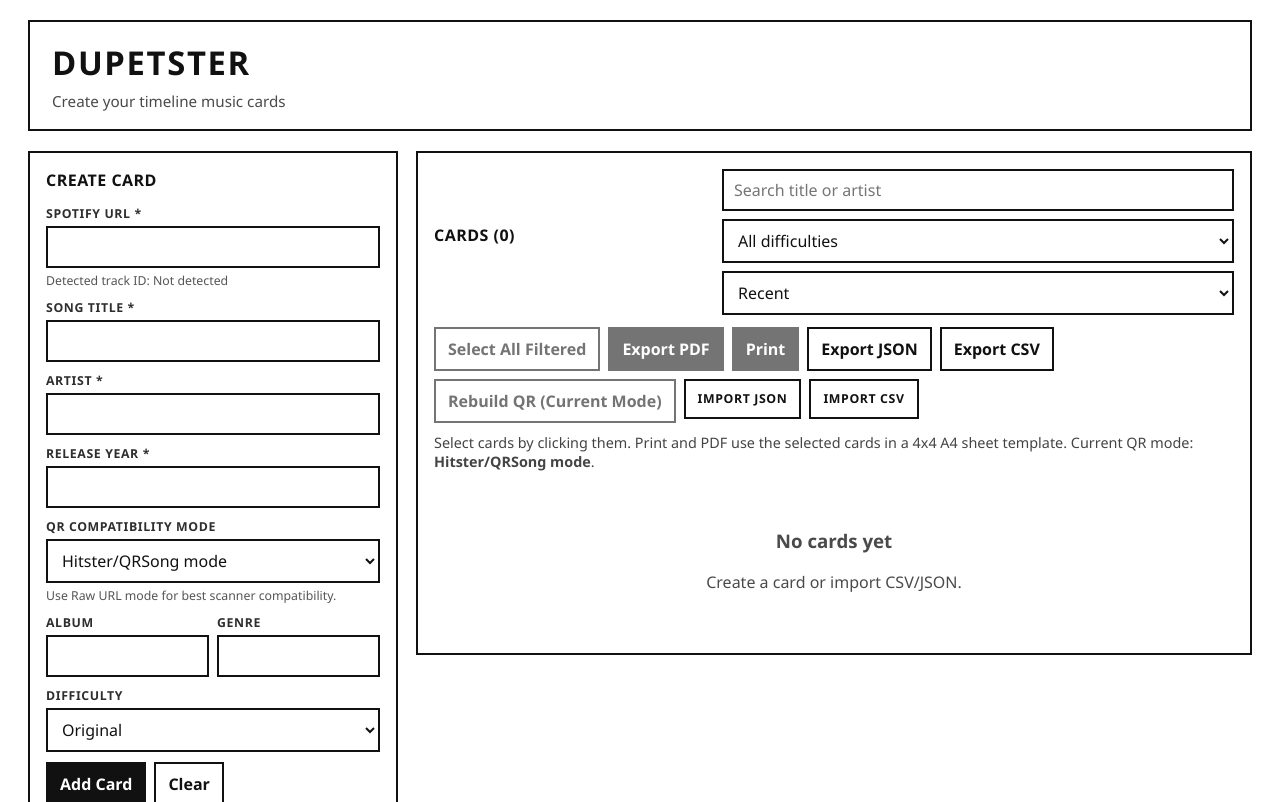
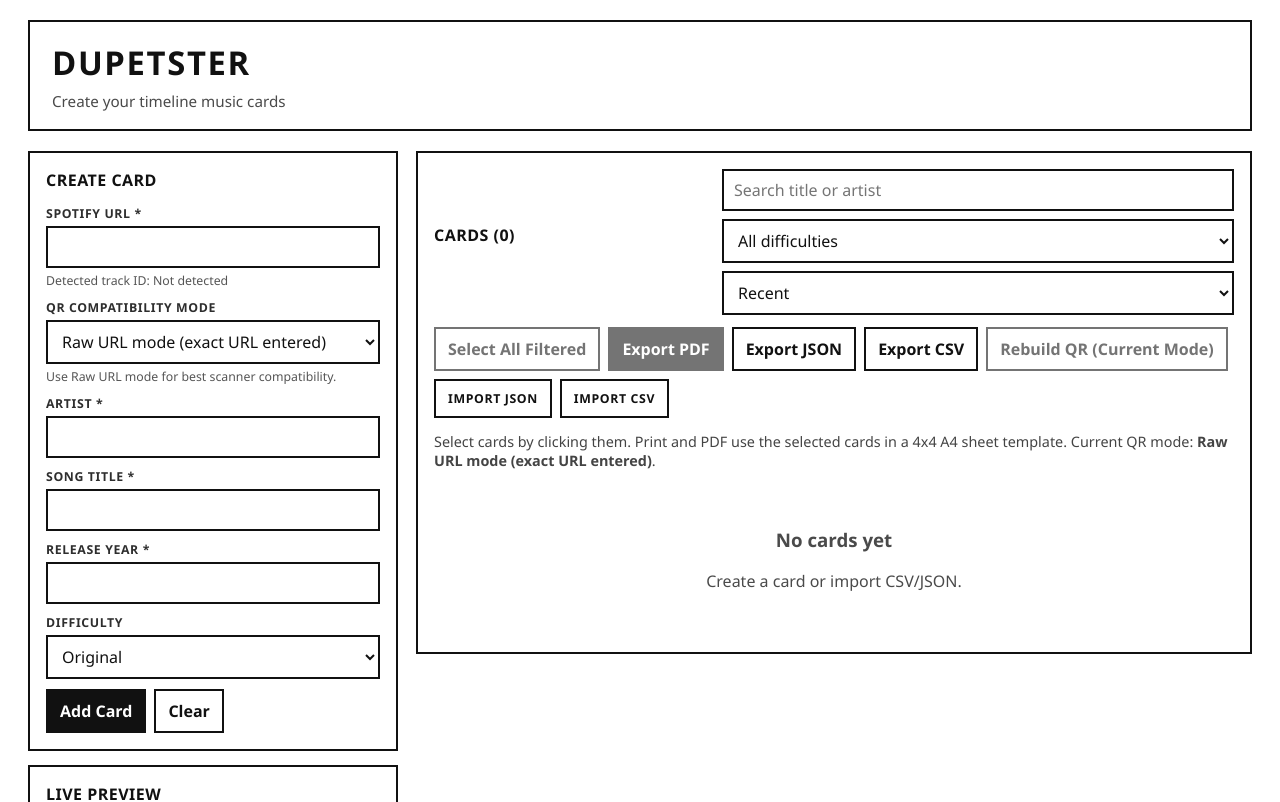
Before and after one commit to 2y2son4/dupetster-app, an Angular app: page / in a window 1280 px wide. Shown: the top 802 px of the page. Built offline with nearby package versions, Linux system fonts and the light colour scheme.

Commit message:
refactor unused functionalities

```diff
--- a/src/app/app.html
+++ b/src/app/app.html
@@ -51,7 +51,7 @@
   </section>
 
   <app-cards-section [filteredCards]="state.filteredCards" [pagedCards]="state.pagedCards"
-    [selectedPages]="state.selectedPages" [selectedCardIds]="state.selectedCardIds" [difficulties]="state.difficulties"
+    [selectedCardIds]="state.selectedCardIds" [difficulties]="state.difficulties"
     [searchQuery]="state.searchQuery" [difficultyFilter]="state.difficultyFilter" [sortMode]="state.sortMode"
     [selectedCount]="state.selectedCount" [allFilteredSelected]="state.allFilteredSelected"
     [cardsCount]="state.cards.length" [pdfLoading]="state.pdfLoading()" [revealYear]="state.revealYear"
@@ -59,7 +59,7 @@
     (searchQueryChange)="state.onSearchQueryChange($event)"
     (difficultyFilterChange)="state.onDifficultyFilterChange($event)" (sortModeChange)="state.onSortModeChange($event)"
     (toggleSelectAllFiltered)="state.toggleSelectAllFiltered()" (exportPdf)="state.exportPdf()"
-    (printSelected)="state.printSelected()" (exportJson)="state.exportJson()" (exportCsv)="state.exportCsv()"
+    (exportJson)="state.exportJson()" (exportCsv)="state.exportCsv()"
     (regenerateQr)="state.regenerateQrForAllCards()" (importJson)="state.onImportJson($event)"
     (importCsv)="state.onImportCsv($event)" (toggleSelect)="state.toggleSelect($event)"
     (editCard)="state.editCard($event)" (duplicateCard)="state.duplicateCard($event)"
--- a/src/app/app.scss
+++ b/src/app/app.scss
@@ -522,83 +522,6 @@ textarea {
   }
 }
 
-.print-sheet {
-  display: none;
-}
-
-.sheet-page {
-  width: 210mm;
-  min-height: 297mm;
-  display: grid;
-  grid-template-columns: repeat(4, 1fr);
-  grid-template-rows: repeat(4, 1fr);
-  border: 1px solid #000;
-  background: #fff;
-}
-
-.sheet-card {
-  border: 1px solid #000;
-  background: #f2f2f2;
-  display: flex;
-  flex-direction: column;
-  align-items: center;
-  padding: 8mm 4mm;
-  position: relative;
-}
-
-.sheet-card::after {
-  content: '';
-  position: absolute;
-  inset: 2.2mm;
-  border: 0.4mm solid #000;
-  pointer-events: none;
-}
-
-.sheet-title,
-.sheet-year,
-.sheet-artist {
-  width: 100%;
-  text-align: center;
-  line-height: 1.1;
-  white-space: nowrap;
-  overflow: hidden;
-  text-overflow: ellipsis;
-}
-
-.sheet-title {
-  font-weight: 700;
-  font-size: 5.3mm;
-}
-
-.sheet-year {
-  font-weight: 800;
-  font-size: 5.7mm;
-  margin: 1mm 0;
-}
-
-.sheet-artist {
-  font-size: 5mm;
-  margin-bottom: 3mm;
-}
-
-.sheet-separator {
-  width: 100%;
-  border-top: 1px dashed #171f2f;
-  margin-bottom: 3mm;
-}
-
-.sheet-qr-box {
-  width: 25mm;
-  height: 25mm;
-  border: 1px dashed #171f2f;
-  background: #fff;
-}
-
-.sheet-qr-box img {
-  width: 100%;
-  height: 100%;
-}
-
 @media (max-width: 1100px) {
   .page {
     grid-template-columns: 1fr;
--- a/src/app/core/services/app-state.service.ts
+++ b/src/app/core/services/app-state.service.ts
@@ -53,7 +53,7 @@ export class AppStateService {
   currentPage = 1;
   revealYear = true;
   pdfLoading = signal(false);
-  qrMode: QrPayloadMode = 'canonical-url';
+  qrMode: QrPayloadMode = 'raw-url';
   spotifyClientId = '';
   spotifyClientSecret = '';
   spotifyPlaylistInput = '';
@@ -125,19 +125,6 @@ export class AppStateService {
 
   get selectedCards(): MusicCard[] {
     return this.cards.filter((card) => this.selectedCardIds.has(card.id));
-  }
-
-  get selectedPages(): MusicCard[][] {
-    const source = [...this.selectedCards];
-    const pages: MusicCard[][] = [];
-    const slotsPerPage = 16;
-
-    for (let i = 0; i < source.length; i += slotsPerPage) {
-      const page = source.slice(i, i + slotsPerPage);
-      pages.push(page);
-    }
-
-    return pages;
   }
 
   async saveOrUpdateCard(): Promise<void> {
@@ -210,7 +197,7 @@ export class AppStateService {
       genre: card.genre,
       difficulty: card.difficulty,
     };
-    this.qrMode = card.qrMode ?? 'canonical-url';
+    this.qrMode = 'raw-url';
     window.scrollTo({ top: 0, behavior: 'smooth' });
   }
 
@@ -366,15 +353,6 @@ export class AppStateService {
         });
       },
     );
-  }
-
-  printSelected(): void {
-    if (this.selectedCards.length === 0) {
-      this.pushToast('Select at least one card to print.', 'error');
-      return;
-    }
-
-    window.print();
   }
 
   async regenerateQrForAllCards(): Promise<void> {
--- a/src/app/features/cards/components/card-form-panel/card-form-panel.component.html
+++ b/src/app/features/cards/components/card-form-panel/card-form-panel.component.html
@@ -12,8 +12,13 @@
   </div>
 
   <div class="field">
-    <label for="title">Song title *</label>
-    <input id="title" type="text" [ngModel]="form().title" (ngModelChange)="onFieldChange('title', $event)" />
+    <label for="qrMode">QR compatibility mode</label>
+    <select id="qrMode" [ngModel]="qrMode()" (ngModelChange)="qrModeChange.emit($event)">
+      @for (mode of qrModes(); track mode.value) {
+        <option [value]="mode.value" [disabled]="mode.value !== 'raw-url'">{{ mode.label }}</option>
+      }
+    </select>
+    <small class="field-help">Use Raw URL mode for best scanner compatibility.</small>
   </div>
 
   <div class="field">
@@ -22,22 +27,17 @@
   </div>
 
   <div class="field">
+    <label for="title">Song title *</label>
+    <input id="title" type="text" [ngModel]="form().title" (ngModelChange)="onFieldChange('title', $event)" />
+  </div>
+
+  <div class="field">
     <label for="year">Release year *</label>
     <input id="year" type="number" min="1900" max="2100" [ngModel]="form().year"
       (ngModelChange)="onFieldChange('year', $event)" />
   </div>
 
-  <div class="field">
-    <label for="qrMode">QR compatibility mode</label>
-    <select id="qrMode" [ngModel]="qrMode()" (ngModelChange)="qrModeChange.emit($event)">
-      @for (mode of qrModes(); track mode.value) {
-        <option [value]="mode.value">{{ mode.label }}</option>
-      }
-    </select>
-    <small class="field-help">Use Raw URL mode for best scanner compatibility.</small>
-  </div>
-
-  <div class="field-row">
+  <!-- <div class="field-row">
     <div class="field">
       <label for="album">Album</label>
       <input id="album" type="text" [ngModel]="form().album" (ngModelChange)="onFieldChange('album', $event)" />
@@ -46,7 +46,7 @@
       <label for="genre">Genre</label>
       <input id="genre" type="text" [ngModel]="form().genre" (ngModelChange)="onFieldChange('genre', $event)" />
     </div>
-  </div>
+  </div> -->
 
   <div class="field">
     <label for="difficulty">Difficulty</label>
--- a/src/app/features/cards/components/cards-section/cards-section.component.html
+++ b/src/app/features/cards/components/cards-section/cards-section.component.html
@@ -30,7 +30,6 @@
       }
     </button>
 
-    <button class="btn btn-primary" [disabled]="selectedCount() === 0" (click)="printSelected.emit()">Print</button>
     <button class="btn btn-ghost" (click)="exportJson.emit()">Export JSON</button>
     <button class="btn btn-ghost" (click)="exportCsv.emit()">Export CSV</button>
     <button class="btn btn-ghost" [disabled]="cardsCount() === 0" (click)="regenerateQr.emit()">
@@ -93,21 +92,4 @@
     </div>
   }
 
-  <section class="print-sheet" aria-hidden="true">
-    @for (page of selectedPages(); track $index) {
-      <div class="sheet-page">
-        @for (card of page; track card.id) {
-          <div class="sheet-card">
-            <div class="sheet-title">{{ card.title }}</div>
-            <div class="sheet-year">{{ revealYear() ? card.year : 'YEAR' }}</div>
-            <div class="sheet-artist">{{ card.artist }}</div>
-            <div class="sheet-separator"></div>
-            <div class="sheet-qr-box">
-              <img [src]="card.qrDataUrl" alt="Print QR" />
-            </div>
-          </div>
-        }
-      </div>
-    }
-  </section>
 </section>
--- a/src/app/features/cards/components/cards-section/cards-section.component.ts
+++ b/src/app/features/cards/components/cards-section/cards-section.component.ts
@@ -12,7 +12,6 @@ import { Difficulty, MusicCard, QrPayloadMode, SortMode } from '../../../../core
 export class CardsSectionComponent {
   filteredCards = input.required<MusicCard[]>();
   pagedCards = input.required<MusicCard[]>();
-  selectedPages = input.required<MusicCard[][]>();
   selectedCardIds = input.required<Set<number>>();
   difficulties = input.required<Difficulty[]>();
   searchQuery = input.required<string>();
@@ -32,7 +31,6 @@ export class CardsSectionComponent {
   sortModeChange = output<SortMode>();
   toggleSelectAllFiltered = output<void>();
   exportPdf = output<void>();
-  printSelected = output<void>();
   exportJson = output<void>();
   exportCsv = output<void>();
   regenerateQr = output<void>();
```
